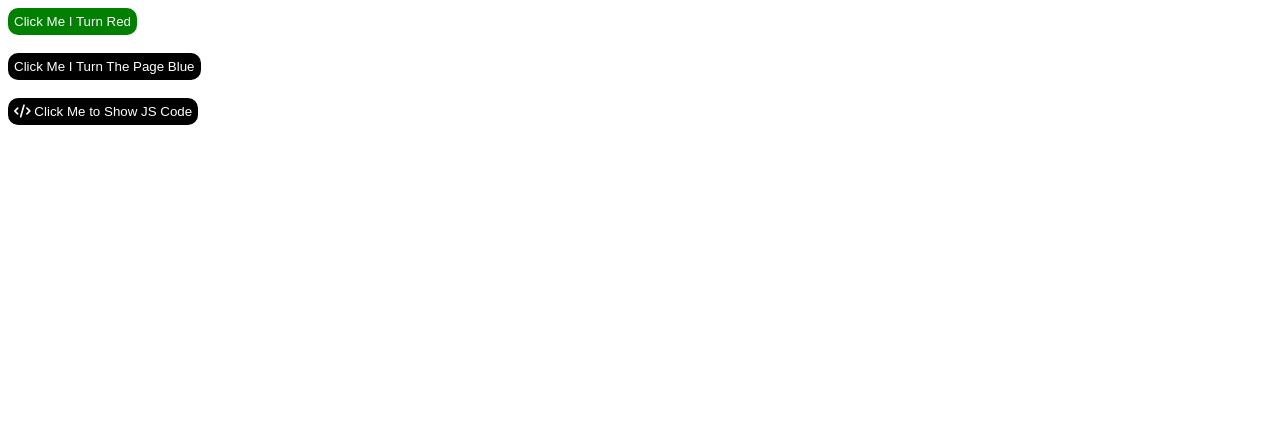
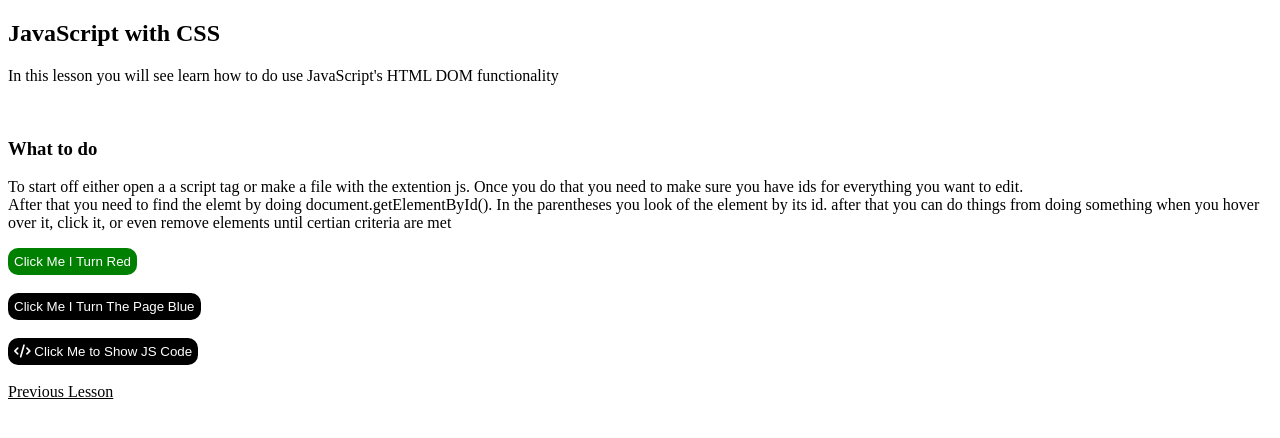
Before and after one commit to SkylarPlayz348/CSS-Course, a plain HTML site: page lessons/js_w_css.html in a window 1280 px wide. Drawn offline with Linux system fonts and the light colour scheme.

Commit message:
Finish this project by now

```diff
--- a/lessons/js_w_css.html
+++ b/lessons/js_w_css.html
@@ -8,6 +8,13 @@
     <link rel="stylesheet" href="https://cdnjs.cloudflare.com/ajax/libs/font-awesome/6.1.1/css/all.min.css" integrity="sha512-KfkfwYDsLkIlwQp6LFnl8zNdLGxu9YAA1QvwINks4PhcElQSvqcyVLLD9aMhXd13uQjoXtEKNosOWaZqXgel0g==" crossorigin="anonymous" referrerpolicy="no-referrer" />
 </head>
 <body id="main-body">
+    <div>
+        <h2>JavaScript with CSS</h2>
+        <p>In this lesson you will see learn how to do use JavaScript's HTML DOM functionality</p>
+        <br>
+        <h3>What to do</h3>
+        <p>To start off either open a a script tag or make a file with the extention js. Once you do that you need to make sure you have ids for everything you want to edit.<br>After that you need to find the elemt by doing document.getElementById(). In the parentheses you look of the element by its id. after that you can do things from doing something when you hover over it, click it, or even remove elements until certian criteria are met</p>
+    </div>
     <div>
         <button id="cbtn">Click Me I Turn Red</button>
         <br>
@@ -65,6 +72,10 @@ function show_hide_code() {
             </pre>
         </div>
     </div>
+    <br>
+    <footer>
+        <span><a href="./display.html">Previous Lesson</a></span>
+    </footer>
     <script src="./js/js_w_css.js"></script>
 </body>
 </html>
```
Also changed, not shown: lessons/display.html (+0 -3 lines).
